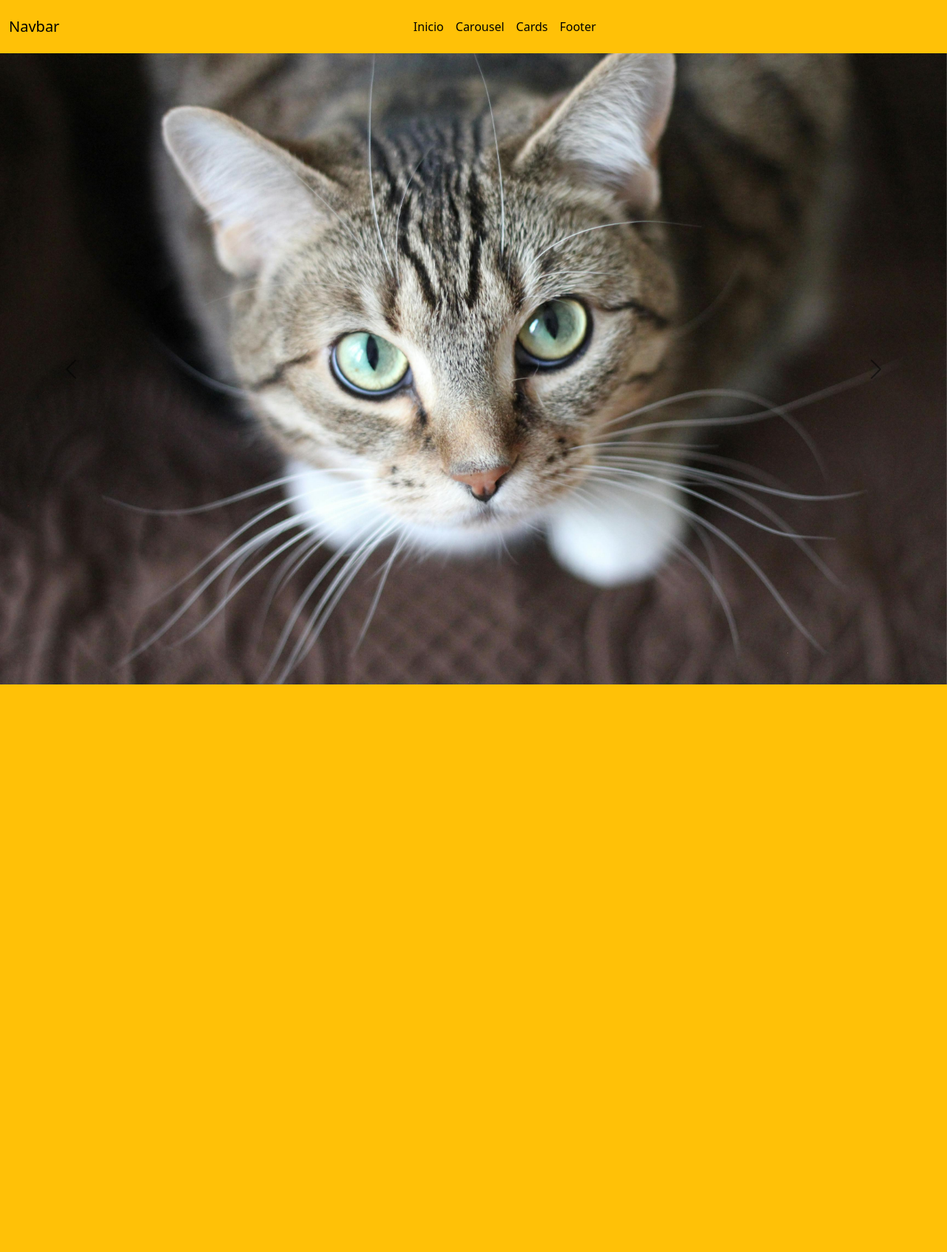
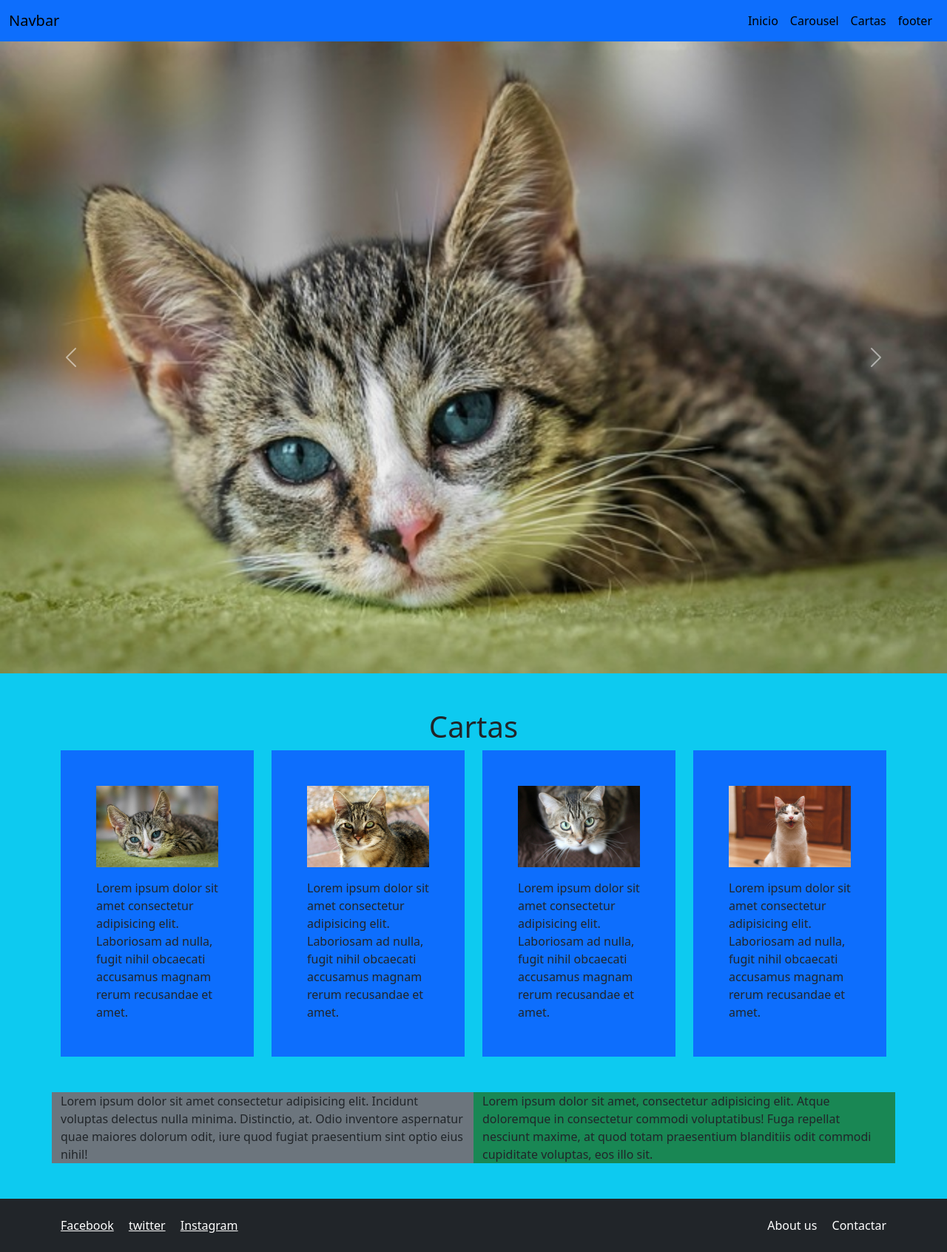
Before and after one commit to Emman200420/TEMA-2-DIW, a PHP site: page /carousel.php in a window 1280 px wide. Shown: the whole page at 74% size. Before the commit the page ends 925 px from the top, so only its background shows below. Run offline with PHP 8.4, Linux system fonts and the light colour scheme.

Commit message:
carousel

```diff
--- a/TEMA 4/breakpoints.php
+++ b/TEMA 4/breakpoints.php
@@ -4,7 +4,7 @@
     <meta charset="UTF-8">
     <meta name="viewport" content="width=device-width, initial-scale=1.0">
     <link href="https://cdn.jsdelivr.net/npm/bootstrap@5.3.8/dist/css/bootstrap.min.css" rel="stylesheet" integrity="sha384-sRIl4kxILFvY47J16cr9ZwB07vP4J8+LH7qKQnuqkuIAvNWLzeN8tE5YBujZqJLB" crossorigin="anonymous">
-    <title>Document</title>
+    <title>Breakpoints</title>
 
 </head>
 <body>
--- a/TEMA 4/carousel.php
+++ b/TEMA 4/carousel.php
@@ -6,28 +6,27 @@
     <link href="https://cdn.jsdelivr.net/npm/bootstrap@5.3.8/dist/css/bootstrap.min.css" rel="stylesheet" integrity="sha384-sRIl4kxILFvY47J16cr9ZwB07vP4J8+LH7qKQnuqkuIAvNWLzeN8tE5YBujZqJLB" crossorigin="anonymous">
     <title>Document</title>
 </head>
-<body>
+<body class="bg-info">
     <header>
-
-        <nav class="navbar navbar-expand-lg bg-warning">
+<nav class="navbar navbar-expand-lg bg-primary">
         <div class="container-fluid">
             <a class="navbar-brand" href="#">Navbar</a>
             <button class="navbar-toggler" type="button" data-bs-toggle="collapse" data-bs-target="#navbarNav" aria-controls="navbarNav" aria-expanded="false" aria-label="Toggle navigation">
                 <span class="navbar-toggler-icon"></span>
             </button>
             <div class="collapse navbar-collapse" id="navbarNav">
-      <ul class="navbar-nav mx-auto p-2 p-1">
+                <ul class="navbar-nav ms-auto">
                     <li class="nav-item">
                         <a class="nav-link active" aria-current="page" href="#">Inicio</a>
                     </li>
                     <li class="nav-item">
-          <a class="nav-link active" aria-current="page" href="#">Carousel</a>
+                        <a class="nav-link active" href="#">Carousel</a>
                     </li>
                     <li class="nav-item">
-          <a class="nav-link active" aria-current="page" href="#">Cards</a>
+                        <a class="nav-link active" href="#">Cartas</a>
                     </li>
                     <li class="nav-item">
-          <a class="nav-link active" aria-current="page" href="#">Footer</a>
+                        <a class="nav-link active" href="#">footer</a>
                     </li>
                 </ul>
             </div>
@@ -35,48 +34,98 @@
     </nav>
     </header>
 
+<!-------------------------------------------------------------------------------------------->
    <section>
-        <div id="carouselExampleDark" class="carousel carousel-dark slide">
+    <div id="carouselExampleFade" class="carousel slide carousel-fade">
 
        <div class="carousel-inner">
-    <div class="carousel-item active" data-bs-interval="10000">
-      <img src="Cat4.jpg" class="d-block w-100" alt="cat">
-      <div class="carousel-caption d-none d-md-block">
-
+    <div class="carousel-item active">
+        <img src="Cat2.jpg" class="d-block mx-auto w-100 w-md-50 h-100 h-md-50" alt="...">
+    </div>
+    <div class="carousel-item">
+        <img src="Cat3.jpg" class="d-block mx-auto w-100 w-md-50 h-100 h-md-50" alt="...">
+    </div>
+    <div class="carousel-item">
+        <img src="Cat4.jpg" class="d-block mx-auto w-100 w-md-50 h-100 h-md-50" alt="...">
+    </div>
+    <div class="carousel-item">
+        <img src="Cat5.jpg" class="d-block mx-auto w-100 w-md-50 h-100 h-md-50" alt="...">
     </div>
     </div>
-    <div class="carousel-item" data-bs-interval="2000">
-      <img src="Cat2.jpg" class="d-block w-100" alt="...">
-      <div class="carousel-caption d-none d-md-block">
 
+        <button class="carousel-control-prev" type="button" data-bs-target="#carouselExampleFade" data-bs-slide="prev">
+            <span class="carousel-control-prev-icon" aria-hidden="true"></span>
+            <span class="visually-hidden">Previous</span>
+        </button>
+        <button class="carousel-control-next" type="button" data-bs-target="#carouselExampleFade" data-bs-slide="next">
+            <span class="carousel-control-next-icon" aria-hidden="true"></span>
+            <span class="visually-hidden">Next</span>
+        </button>
+    </div>
+</section>
+<!-------------------------------------------------------------------------------------------->
+<br>
+<br>
+<section>
+<center><h1>Cartas</h1></center>
+<div class="container">
+    <div class="row g-4 g-sm-6 g-lg-8">
+        <div class="col-12 col-sm-6 col-lg-3">
+            <div class="bg-primary p-3 p-sm-4 p-lg-5 h-100">
+                <img src="Cat2.jpg" class="img-fluid d-block mx-auto mb-3" alt="...">
+                <p class="mb-0">Lorem ipsum dolor sit amet consectetur adipisicing elit. Laboriosam ad nulla, fugit nihil obcaecati accusamus magnam rerum recusandae et amet.</p>
             </div>
         </div>
-    <div class="carousel-item">
-      <img src="Cat3.jpg" class="d-block w-100" alt="...">
-      <div class="carousel-caption d-none d-md-block">
-
+        <div class="col-12 col-sm-6 col-lg-3">
+            <div class="bg-primary p-3 p-sm-4 p-lg-5 h-100">
+                <img src="Cat3.jpg" class="img-fluid d-block mx-auto mb-3" alt="...">
+                <p class="mb-0">Lorem ipsum dolor sit amet consectetur adipisicing elit. Laboriosam ad nulla, fugit nihil obcaecati accusamus magnam rerum recusandae et amet.</p>
+            </div>
+        </div>
+        <div class="col-12 col-sm-6 col-lg-3">
+            <div class="bg-primary p-3 p-sm-4 p-lg-5 h-100">
+                <img src="Cat4.jpg" class="img-fluid d-block mx-auto mb-3" alt="...">
+                <p class="mb-0">Lorem ipsum dolor sit amet consectetur adipisicing elit. Laboriosam ad nulla, fugit nihil obcaecati accusamus magnam rerum recusandae et amet.</p>
+            </div>
+        </div>
+        <div class="col-12 col-sm-6 col-lg-3">
+            <div class="bg-primary p-3 p-sm-4 p-lg-5 h-100">
+                <img src="Cat5.jpg" class="img-fluid d-block mx-auto mb-3" alt="...">
+                <p class="mb-0">Lorem ipsum dolor sit amet consectetur adipisicing elit. Laboriosam ad nulla, fugit nihil obcaecati accusamus magnam rerum recusandae et amet.</p>
             </div>
         </div>
     </div>
-  <button class="carousel-control-prev" type="button" data-bs-target="#carouselExampleDark" data-bs-slide="prev">
-    <span class="carousel-control-prev-icon" aria-hidden="true" ></span>
+</div>
 
-  </button>
-  <button class="carousel-control-next" type="button" data-bs-target="#carouselExampleDark" data-bs-slide="next">
-    <span class="carousel-control-next-icon" aria-hidden="true"></span>
+<div class="container mt-5">
+    <div class="row row g-4 g-sm-6 g-lg-8">
+        <div class="col-12 col-lg-6 bg-secondary">Lorem ipsum dolor sit amet consectetur adipisicing elit. Incidunt voluptas delectus nulla minima. Distinctio, at. Odio inventore aspernatur quae maiores dolorum odit, iure quod fugiat praesentium sint optio eius nihil!</div>
 
-  </button>
+        <div class="col-12 col-lg-6 bg-success">Lorem ipsum dolor sit amet, consectetur adipisicing elit. Atque doloremque in consectetur commodi voluptatibus! Fuga repellat nesciunt maxime, at quod totam praesentium blanditiis odit commodi cupiditate voluptas, eos illo sit.</div>
     </div>
 </div>
+</section>
+<br>
+<br>
+<!-------------------------------------------------------------------------------------------->
 
-    </section>
-    <section>
-
-
-    </section>
-
-
-
+<footer class="bg-dark text-white py-4">
+    <div class="container">
+        <div class="row align-items-center">
+            <div class="col-md-6">
+                <div class="social-icons">
+                    <a href="#" class="text-white me-3">Facebook</a>
+                    <a href="#" class="text-white me-3">twitter</i></a>
+                    <a href="#" class="text-white me-3">Instagram</a>
+                </div>
+            </div>
+            <div class="col-md-6 text-md-end">
+                <a href="#" class="text-white text-decoration-none me-3">About us</a>
+                <a href="#" class="text-white text-decoration-none">Contactar</a>
+            </div>
+        </div>
+    </div>
+</footer>
 
     <script src="https://cdn.jsdelivr.net/npm/bootstrap@5.3.8/dist/js/bootstrap.bundle.min.js" integrity="sha384-FKyoEForCGlyvwx9Hj09JcYn3nv7wiPVlz7YYwJrWVcXK/BmnVDxM+D2scQbITxI" crossorigin="anonymous"></script>
 </body>
```
Also changed, not shown: TEMA 4/columnas.php (+13 -12 lines), TEMA 4/Cat5.jpg (added). Lines whose indentation alone changed are shown as unchanged.
